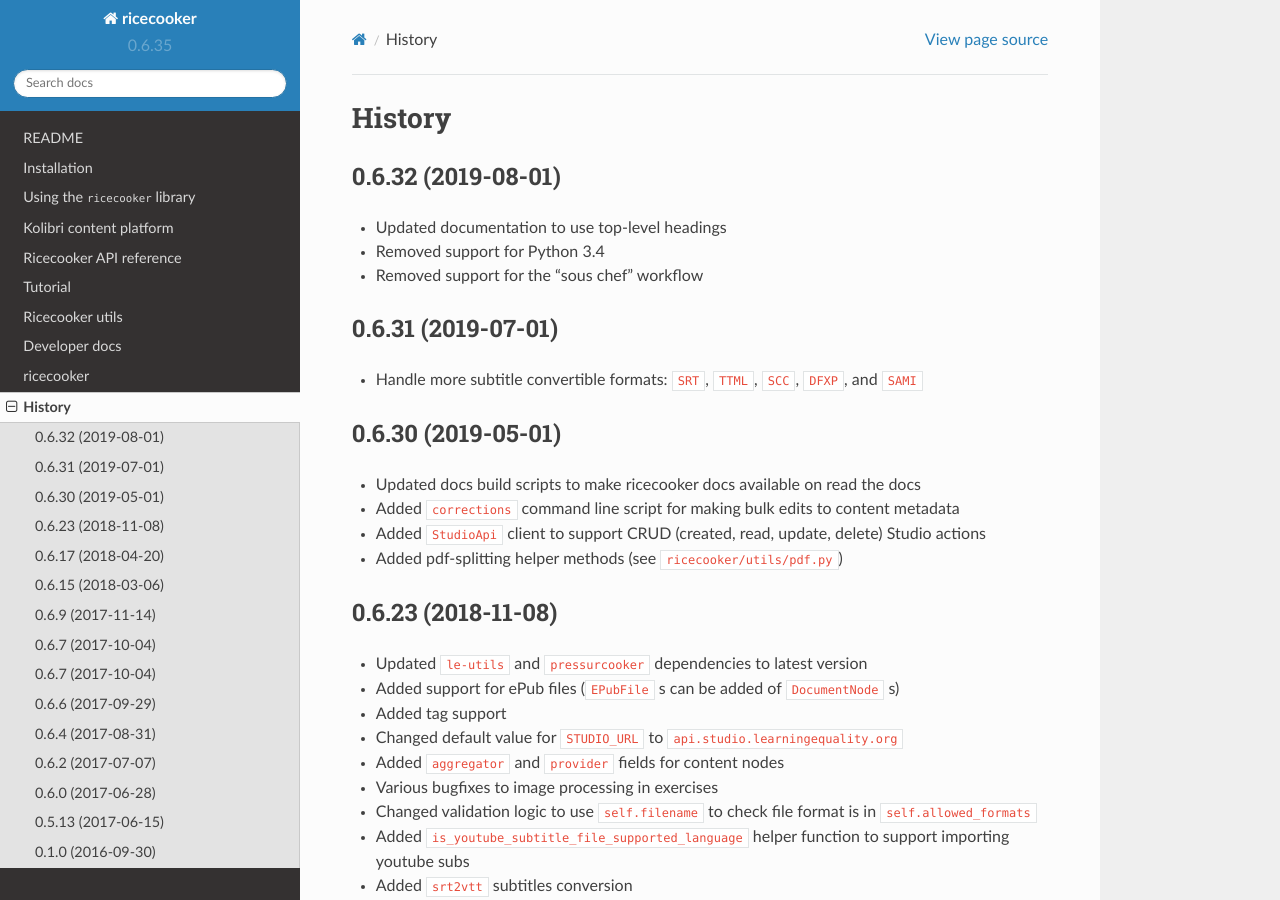
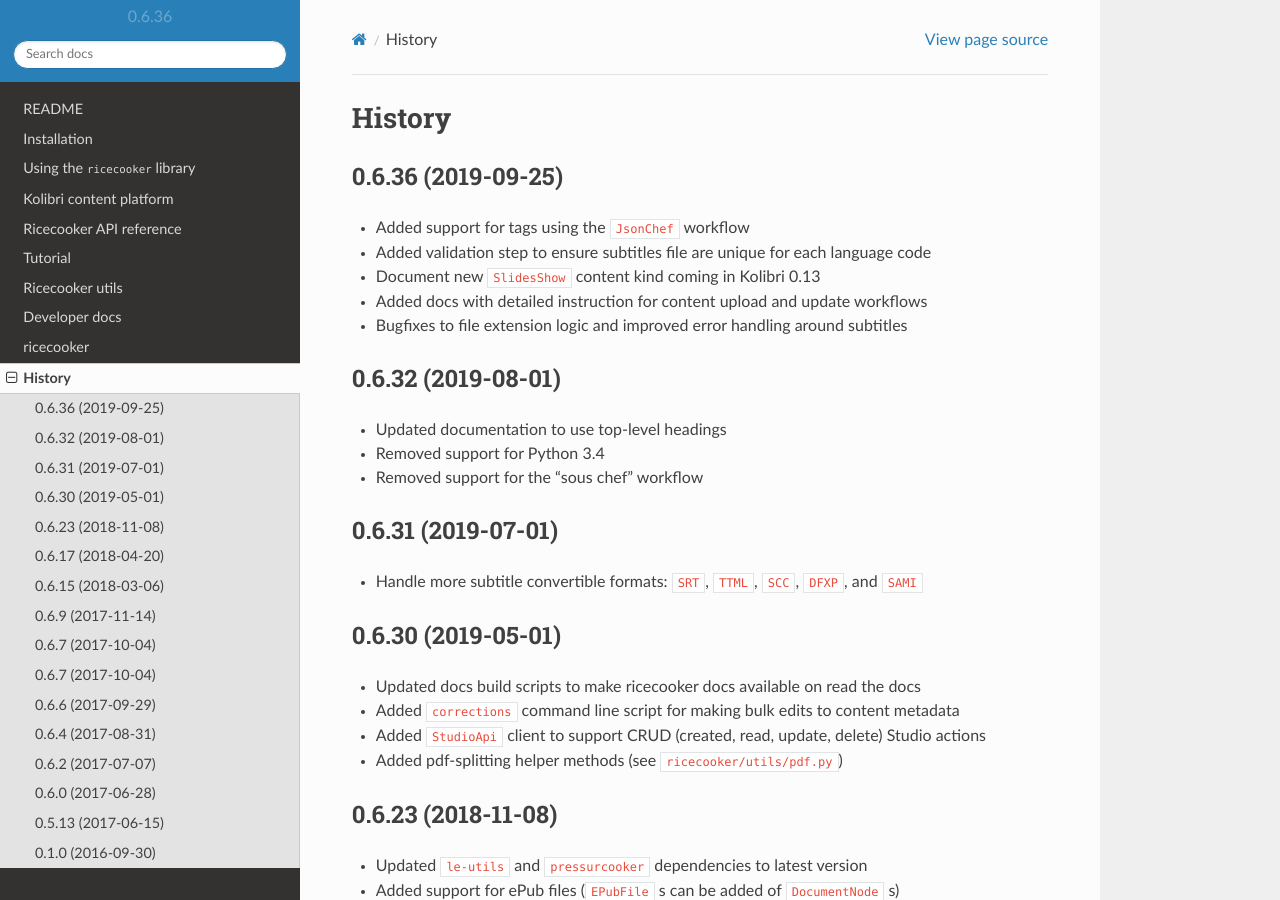
Before and after one commit to learningequality/ricecooker, a Sphinx documentation site: the page built from docs/history.rst, in a window 1280 px wide and 900 px high. Built offline with Sphinx 7.4.7 and the Read the Docs theme 2.0.0, drawn with Linux system fonts in a browser that asks for light colours; pages that are not in the unit, such as notebooks, are missing from menus.

Commit message:
Bump version to 0.6.36 + update changelog

```diff
--- a/docs/history.rst
+++ b/docs/history.rst
@@ -1,6 +1,14 @@
 =======
 History
 =======
+
+0.6.36 (2019-09-25)
+-------------------
+* Added support for tags using the ``JsonChef`` workflow
+* Added validation step to ensure subtitles file are unique for each language code
+* Document new ``SlidesShow`` content kind coming in Kolibri 0.13
+* Added docs with detailed instruction for content upload and update workflows
+* Bugfixes to file extension logic and improved error handling around subtitles
 
 
 0.6.32 (2019-08-01)
--- a/ricecooker/__init__.py
+++ b/ricecooker/__init__.py
@@ -2,7 +2,7 @@
 
 __author__ = 'Learning Equality'
 __email__ = 'jordan@learningequality.org'
-__version__ = '0.6.35'
+__version__ = '0.6.36'
 
 
 import sys
```
